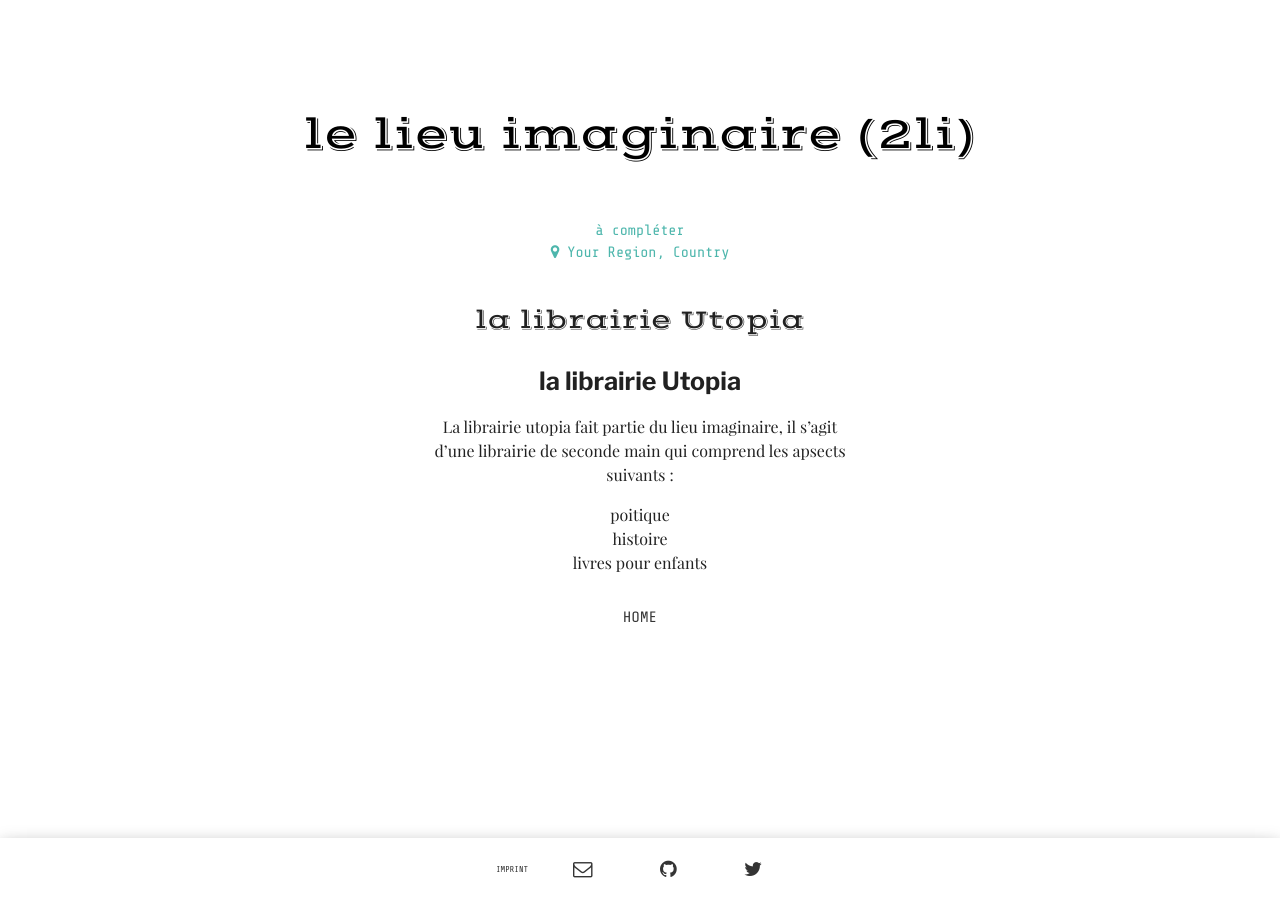
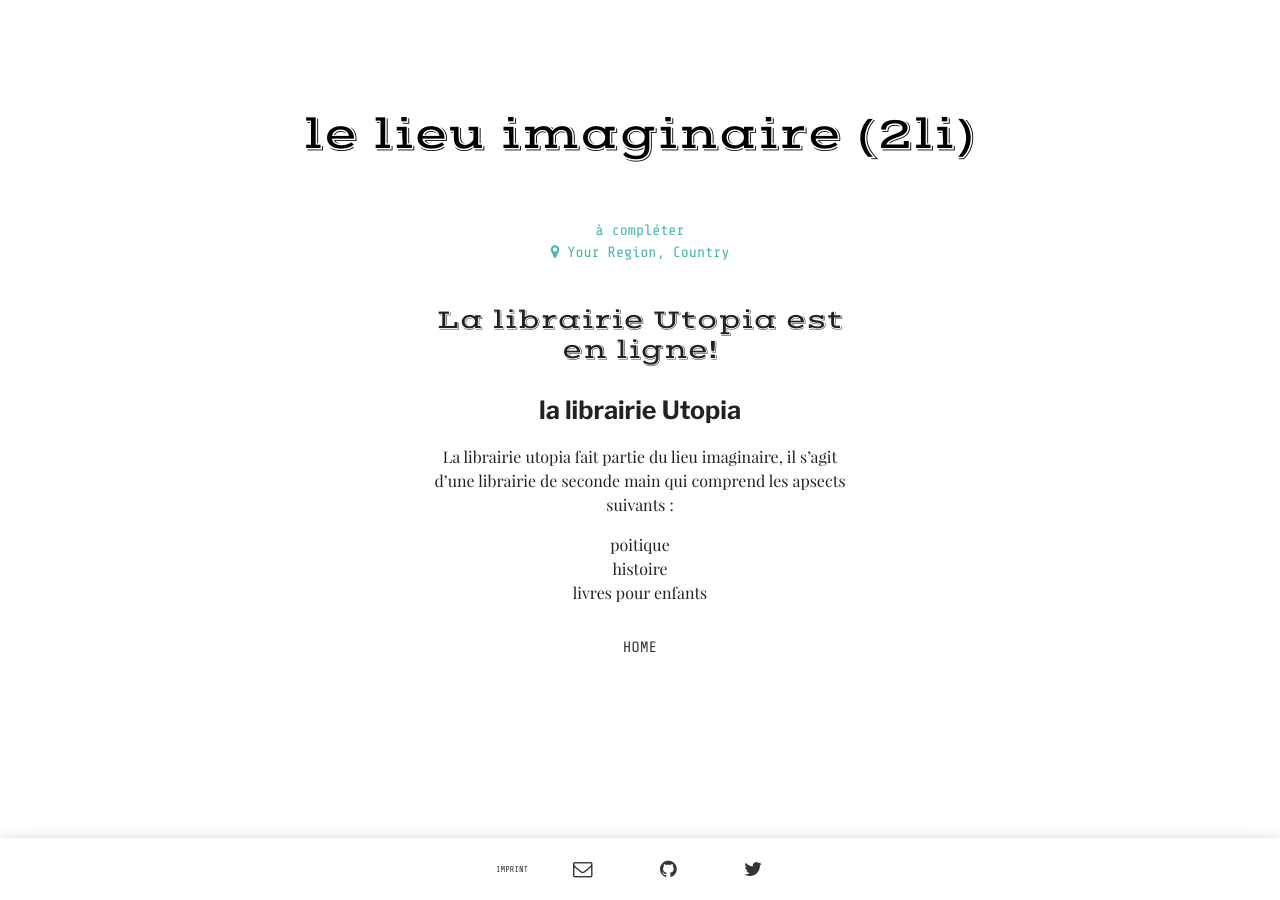
Before and after one commit to b2d3c/2li, a Jekyll site: the page built from librairie.md, in a window 1280 px wide. Built offline with Jekyll 4.4.1, drawn with Linux system fonts in a browser that asks for light colours; some web fonts are replaced; our own code applies the rules of GitHub Pages for plain Markdown files.

Commit message:
Update librairie.md

```diff
--- a/librairie.md
+++ b/librairie.md
@@ -1,3 +1,8 @@
+---
+layout: page
+title: La librairie Utopia est en ligne!
+---
+
 # la librairie Utopia
 
 La librairie utopia fait partie du lieu imaginaire, il s'agit d'une librairie de seconde main qui comprend les apsects suivants :
```
